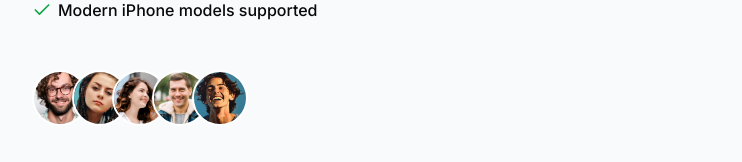
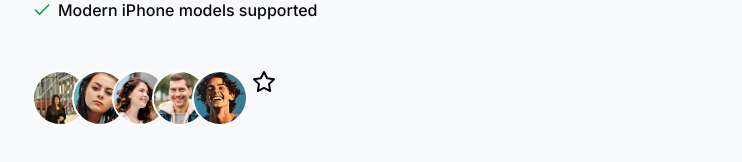
Before and after one commit to StarDust130/CaseX, a Next.js app: page / in a window 1280 px wide. Shown: the part 574-736 px from the top of the page, without its empty margins (48-790 px from the left). Built offline with nearby package versions, Linux system fonts and the light colour scheme.

Commit message:
feat: Add StarIcon to Home page

```diff
--- a/src/app/page.tsx
+++ b/src/app/page.tsx
@@ -1,6 +1,6 @@
 import { AnimatedTooltipPreview } from "@/components/AnimatedTooltipPreview";
 import MaxWidthWrapper from "@/components/MaxWidthWrapper";
-import { Check } from "lucide-react";
+import { Check, StarIcon } from "lucide-react";
 import Image from "next/image";
 
 export default function Home() {
@@ -50,6 +50,13 @@ export default function Home() {
                 <div className="flex -space-x-4">
                   <AnimatedTooltipPreview />
                 </div>
+                <div className="flex flex-col justify-between items-center sm:items-start">
+                  <div className="flex gap-0.5 ">
+                    <StarIcon />
+
+                  </div>
+
+                </div>
               </div>
             </div>
           </div>
--- a/src/components/AnimatedTooltipPreview.tsx
+++ b/src/components/AnimatedTooltipPreview.tsx
@@ -4,9 +4,9 @@ import { AnimatedTooltip } from "./ui/animated-tooltip";
 const people = [
   {
     id: 1,
-    name: "John Doe",
-    designation: "Software Engineer",
-    image: "/users/user-1.png",
+    name: "Priyanka Don",
+    designation: "HR",
+    image: "/didi.jpg",
   },
   {
     id: 2,
```
Also changed, not shown: public/didi.jpg (added).
